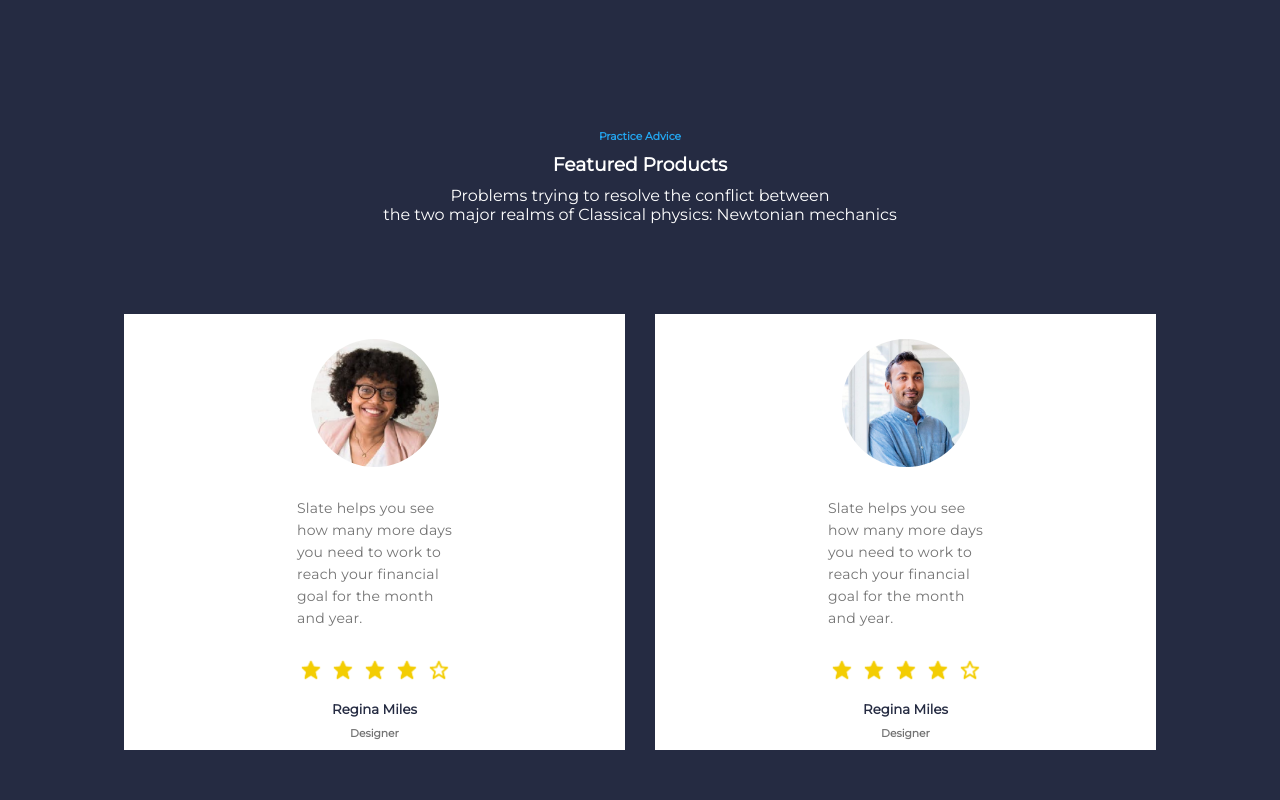
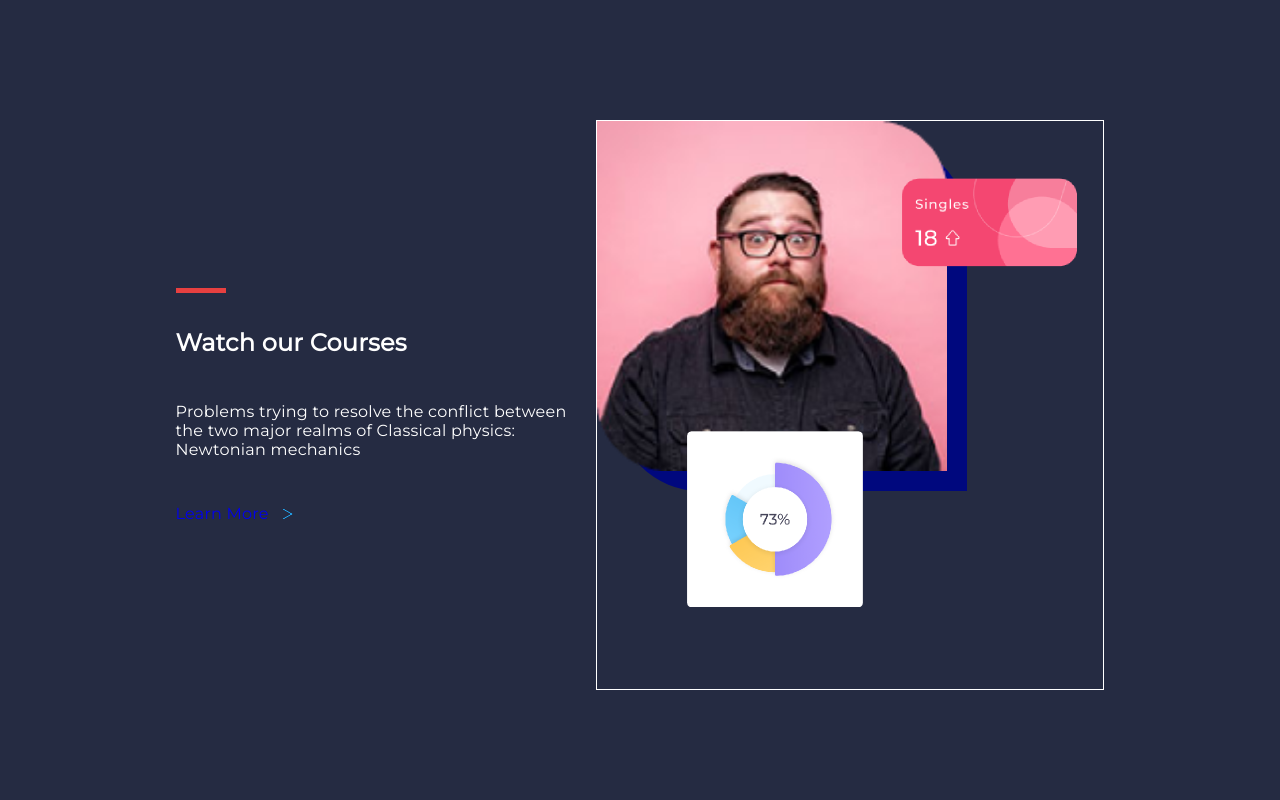
Before and after one commit to sksamassa/simple-responsive-web-design, a plain HTML site: page index.html in a window 1280 px wide. Shown: the part 1780-2580 px from the top of the page. Drawn offline with Linux system fonts and the light colour scheme.

Commit message:
Add a row content

```diff
--- a/index.html
+++ b/index.html
@@ -93,6 +93,44 @@
                 </p>
             </div>
         </div>
+    </div>
+
+    <div class="container">
+        <div class="container__row">
+            <div class="container__row-column">
+                <div class="container__rect"></div>
+
+                <h2>
+                    Watch our Courses
+                </h2>
+
+                <p>
+                    Problems trying to resolve the conflict between <br />
+                    the two major realms of Classical physics: <br />
+                    Newtonian mechanics <br />
+                </p>
+
+                <div class="learn-more">
+                    <a href="#">
+                        Learn More
+                        <img src="./images/right.png" alt="Rigth arrow icon" class="right-arr" />
+                    </a>
+                </div>
+            </div>
+
+            <div class="container__row">
+                <div class="container__rounded-rect">
+                    <div class="shadow-box"></div>
+                    <img src="./images/rounded-profile.png" alt="Rounded profile" class="main-img">
+                    <img src="./images/download-number.png" alt="Download icon" class="img-1" />
+                    <img src="./images/graph.png" alt="Graph" class="img-2" />
+                </div>
+            </div>
+        </div>
+    </div>
+
+    <div class="container">
+
     </div>
 
     <div class="container">
--- a/styles/styles.css
+++ b/styles/styles.css
@@ -326,18 +326,18 @@ body {
 .container__profession {
     width: auto;
     height: auto;
-    padding-left: 25px;
+    padding-left: 0px;
     padding-right: 25px;
 }
 
 .container__profession h5 {
     color: #252B42;
-    text-align: center;
+    text-align: left;
 }
 
 .container__profession h6 {
     color: #737373;
-    text-align: center;
+    text-align: left;
 }
 
 .container__rating {
@@ -352,3 +352,89 @@ body {
     width: 22.014px;
     height: 22.014px;
 }
+
+.container__rounded-rect {
+    position: relative;
+    width: 508px;
+    height: 570px;
+    border: 1px solid white;
+
+    /* background-image: url("../images/rounded-profile.png");
+    background-repeat: no-repeat;
+    background-clip: cover;
+    background-size: 350px 350px; */
+}
+
+.main-img {
+    position: absolute;
+    width: 350px;
+    height: 350px;
+    z-index: 2;
+}
+
+.img-1 {
+    position: absolute;
+    left: 60%;
+    top: 10%;
+    z-index: 3;
+}
+
+.img-2 {
+    position: absolute;
+    left: 35%;
+    top: 70%;
+    transform: translate(-50%, -50%);
+    z-index: 3;
+}
+
+.shadow-box {
+    width: 350px;
+    height: 350px;
+    border-radius: 0px 83.115px;
+    position: absolute;
+    left: 20px;
+    top: 20px;
+    z-index: 0;
+    background: #00087E;
+}
+
+.container__row-column {
+    display: flex;
+    flex-direction: column;
+    justify-content: flex-start;
+
+    gap: 35px;
+}
+
+.container__row-column h2, p {
+    color: #fff;
+}
+
+.learn-more {
+    display: flex;
+    flex-direction: row;
+}
+
+.container__row-column .right-arr {
+    width: 10px;
+    height: 10px;
+    margin-left: 10px;
+}
+
+.container__row-column a {
+    text-decoration: none;
+    display: inline-block;
+}
+
+.container__row {
+    display: flex;
+    justify-content: center;
+    align-items: center;
+    gap: 30px;
+}
+
+.container__row-column .container__rect {
+    /* position: relative;
+    right: 90px; */
+    height: 5px;
+}
```
Also changed, not shown: images/download-number.png (added), images/graph.png (added), images/right.png (added), images/rounded-profile.png (added).
